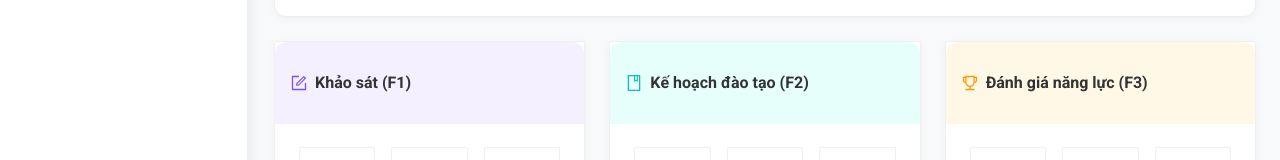
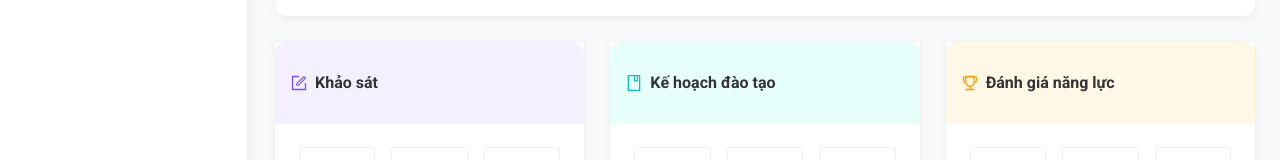
Before and after one commit to namivince/thadico_mockup, a React (Create React App) app: page /thadico_mockup/dashboard in a window 1280 px wide. Shown: the part 492-652 px from the top of the page. Built offline with nearby package versions, Linux system fonts and the light colour scheme.

Commit message:
Cập nhật giao diện: Loại bỏ các ký hiệu F1, F2, F3 khỏi tiêu đề các phần

```diff
--- a/public/index.html
+++ b/public/index.html
@@ -7,7 +7,7 @@
     <meta name="theme-color" content="#000000">
     <meta
       name="description"
-      content="Thadico - Hệ thống quản lý nhân sự"
+      content="Thadico - Phần mềm Quản trị Kế hoạch Đào tạo & Đánh giá Năng lực Nhân sự"
     >
     <!-- Start Single Page Apps for GitHub Pages -->
     <script>
@@ -51,7 +51,7 @@
       work correctly both with client-side routing and a non-root public URL.
       Learn how to configure a non-root public URL by running `npm run build`.
     -->
-    <title>Thadico - Hệ thống quản lý nhân sự</title>
+    <title>Thadico - Phần mềm Quản trị Kế hoạch Đào tạo & Đánh giá Năng lực Nhân sự</title>
   </head>
   <body>
     <noscript>Bạn cần bật JavaScript để chạy ứng dụng này.</noscript>
--- a/src/components/alerts/AlertCenter.jsx
+++ b/src/components/alerts/AlertCenter.jsx
@@ -597,13 +597,13 @@ const AlertCenter = () => {
               >
                 <Option value="all">Tất cả loại</Option>
                 <Option value="survey">
-                  <Badge color="#7C4DFF" text="Khảo sát (F1)" />
+                  <Badge color="#7C4DFF" text="Khảo sát" />
                 </Option>
                 <Option value="plan">
-                  <Badge color="#10BDBD" text="Kế hoạch (F2)" />
+                  <Badge color="#10BDBD" text="Kế hoạch" />
                 </Option>
                 <Option value="assessment">
-                  <Badge color="#FF9800" text="Đánh giá (F3)" />
+                  <Badge color="#FF9800" text="Đánh giá" />
                 </Option>
               </Select>
             </Col>
--- a/src/components/dashboard/HeroKPIs.jsx
+++ b/src/components/dashboard/HeroKPIs.jsx
@@ -52,7 +52,7 @@ const HeroKPIs = ({ data, loading }) => {
         title={
           <div className="kpi-card-title">
             <FormOutlined style={{ marginRight: 8, color: '#7C4DFF' }} />
-            <span>Khảo sát (F1)</span>
+            <span>Khảo sát</span>
           </div>
         }
         className="kpi-card f1-card"
@@ -156,7 +156,7 @@ const HeroKPIs = ({ data, loading }) => {
         title={
           <div className="kpi-card-title">
             <BookOutlined style={{ marginRight: 8, color: '#10BDBD' }} />
-            <span>Kế hoạch đào tạo (F2)</span>
+            <span>Kế hoạch đào tạo</span>
           </div>
         }
         className="kpi-card f2-card"
@@ -252,7 +252,7 @@ const HeroKPIs = ({ data, loading }) => {
         title={
           <div className="kpi-card-title">
             <TrophyOutlined style={{ marginRight: 8, color: '#FF9800' }} />
-            <span>Đánh giá năng lực (F3)</span>
+            <span>Đánh giá năng lực</span>
           </div>
         }
         className="kpi-card f3-card"
--- a/src/components/dashboard/ProgressBoard.jsx
+++ b/src/components/dashboard/ProgressBoard.jsx
@@ -44,7 +44,7 @@ const ProgressBoard = ({ data, loading }) => {
         title={
           <div className="progress-card-title">
             <FormOutlined style={{ marginRight: 8, color: '#7C4DFF' }} />
-            <span>Khảo sát (F1)</span>
+            <span>Khảo sát</span>
           </div>
         }
         className="progress-card f1-progress"
@@ -91,7 +91,7 @@ const ProgressBoard = ({ data, loading }) => {
         title={
           <div className="progress-card-title">
             <BookOutlined style={{ marginRight: 8, color: '#10BDBD' }} />
-            <span>Kế hoạch đào tạo (F2)</span>
+            <span>Kế hoạch đào tạo</span>
           </div>
         }
         className="progress-card f2-progress"
@@ -138,7 +138,7 @@ const ProgressBoard = ({ data, loading }) => {
         title={
           <div className="progress-card-title">
             <TrophyOutlined style={{ marginRight: 8, color: '#FF9800' }} />
-            <span>Đánh giá năng lực (F3)</span>
+            <span>Đánh giá năng lực</span>
           </div>
         }
         className="progress-card f3-progress"
--- a/src/components/dashboard/QuickShortcuts.jsx
+++ b/src/components/dashboard/QuickShortcuts.jsx
@@ -64,7 +64,7 @@ const QuickShortcuts = ({ data, loading }) => {
           title={
             <Space>
               <FormOutlined style={{ color: '#7C4DFF' }} />
-              <span>Khảo sát (F1)</span>
+              <span>Khảo sát</span>
             </Space>
           }
           className="shortcuts-card f1-shortcuts"
@@ -93,7 +93,7 @@ const QuickShortcuts = ({ data, loading }) => {
           title={
             <Space>
               <BookOutlined style={{ color: '#10BDBD' }} />
-              <span>Kế hoạch đào tạo (F2)</span>
+              <span>Kế hoạch đào tạo</span>
             </Space>
           }
           className="shortcuts-card f2-shortcuts"
@@ -122,7 +122,7 @@ const QuickShortcuts = ({ data, loading }) => {
           title={
             <Space>
               <TrophyOutlined style={{ color: '#FF9800' }} />
-              <span>Đánh giá năng lực (F3)</span>
+              <span>Đánh giá năng lực</span>
             </Space>
           }
           className="shortcuts-card f3-shortcuts"
--- a/src/components/dashboard/ShortcutWidget.jsx
+++ b/src/components/dashboard/ShortcutWidget.jsx
@@ -52,7 +52,7 @@ const ShortcutWidget = ({ shortcuts, loading }) => {
     >
       <Tabs defaultActiveKey="f1" type="card" className="shortcut-tabs">
         <TabPane
-          tab={<span><FormOutlined /> Khảo sát (F1)</span>}
+          tab={<span><FormOutlined /> Khảo sát</span>}
           key="f1"
         >
           <Row gutter={[16, 16]}>
@@ -74,7 +74,7 @@ const ShortcutWidget = ({ shortcuts, loading }) => {
         </TabPane>
 
         <TabPane
-          tab={<span><RocketOutlined /> Kế hoạch đào tạo (F2)</span>}
+          tab={<span><RocketOutlined /> Kế hoạch đào tạo</span>}
           key="f2"
         >
           <Row gutter={[16, 16]}>
@@ -96,7 +96,7 @@ const ShortcutWidget = ({ shortcuts, loading }) => {
         </TabPane>
 
         <TabPane
-          tab={<span><TrophyOutlined /> Đánh giá (F3)</span>}
+          tab={<span><TrophyOutlined /> Đánh giá</span>}
           key="f3"
         >
           <Row gutter={[16, 16]}>
```
